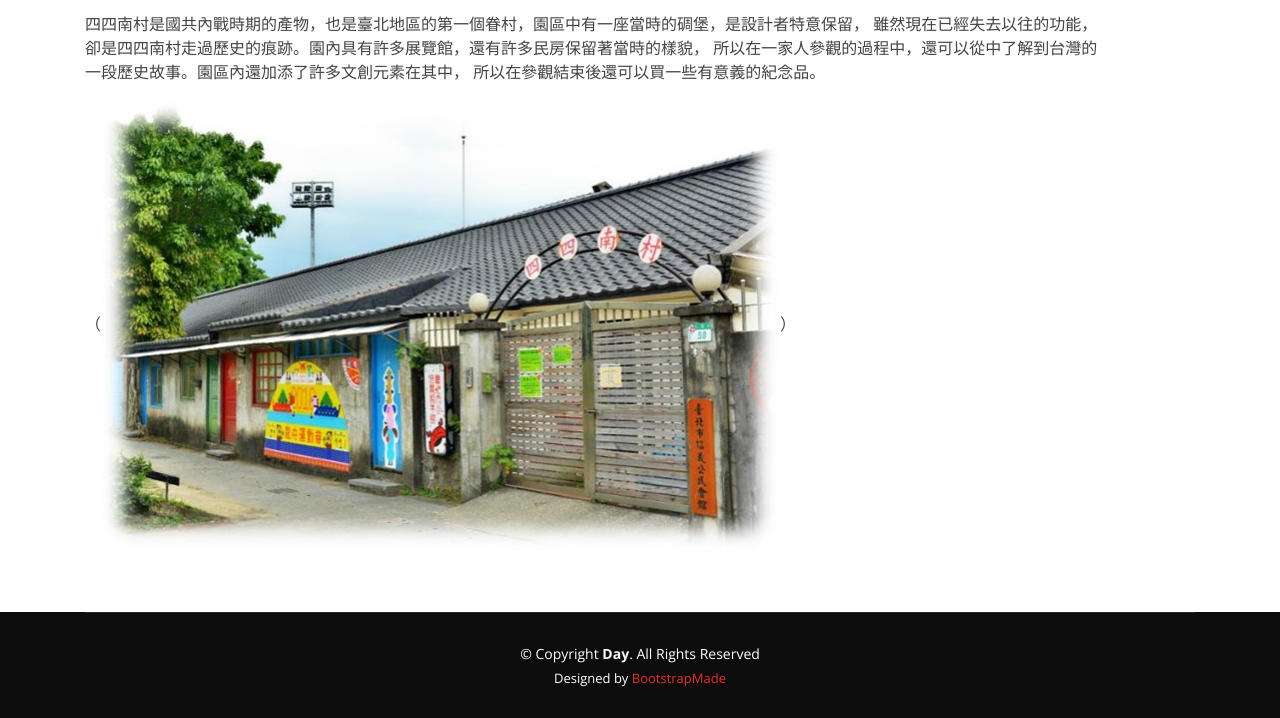
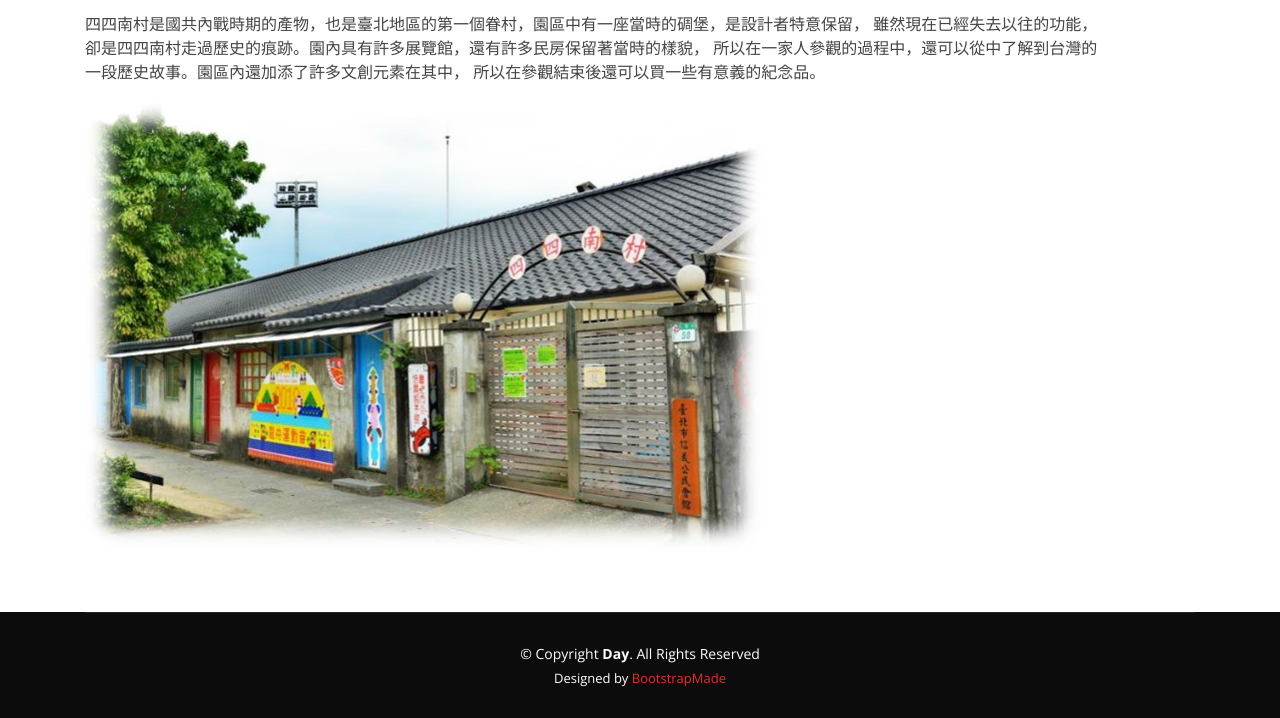
Before and after one commit to z26453986/website, a plain HTML site: page 02-2.html in a window 1280 px wide. Shown: the part 317-1035 px from the top of the page. Drawn offline with nearby package versions, Linux system fonts and the light colour scheme.

Commit message:
刪括弧

```diff
--- a/02-2.html
+++ b/02-2.html
@@ -101,7 +101,7 @@
 			所以在參觀結束後還可以買一些有意義的紀念品。</p>
 		  </div>
 		  <div class="col-lg-8">
-			（<img src="assets/img/01.jpg" >）
+			<img src="assets/img/01.jpg" >
           </div>
 		</div>
 	  </div>
```
Also changed, not shown: 02-21.html (+1 -1 lines).
